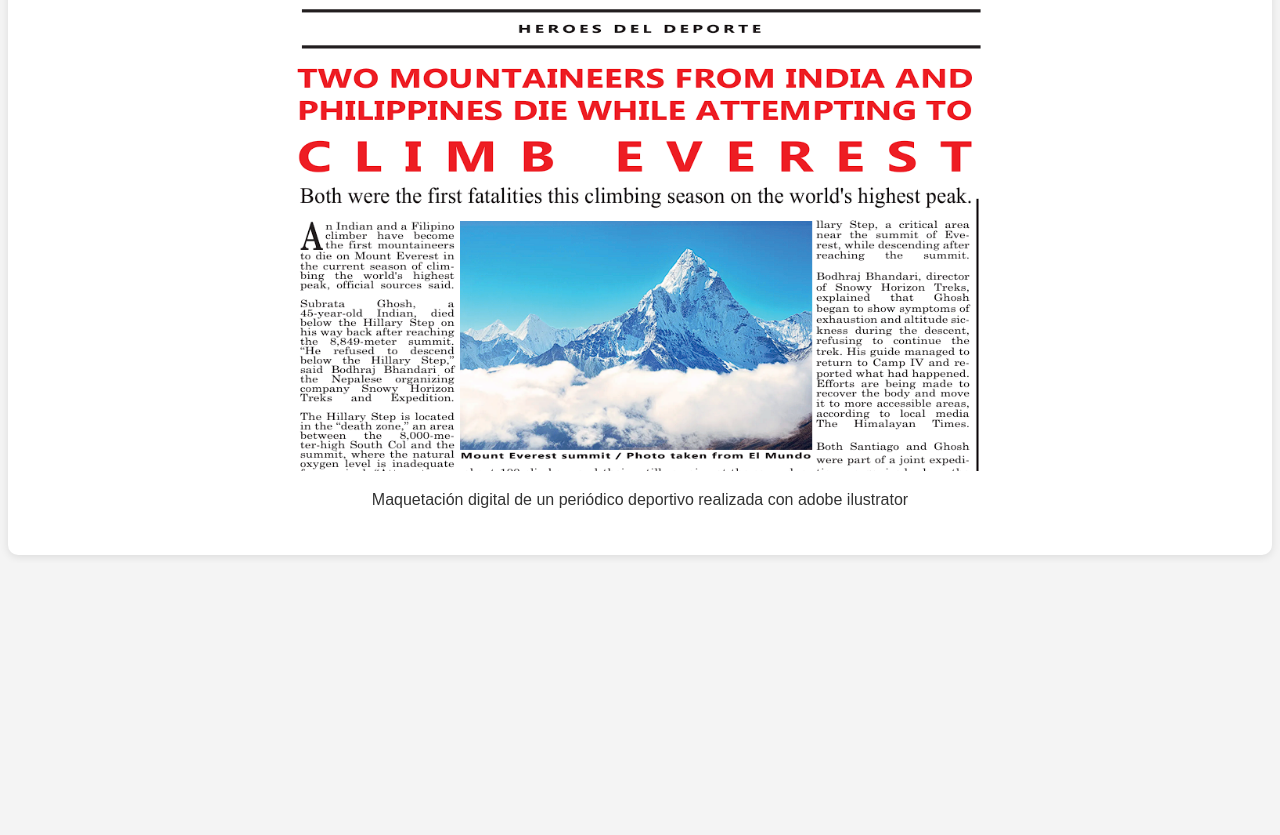
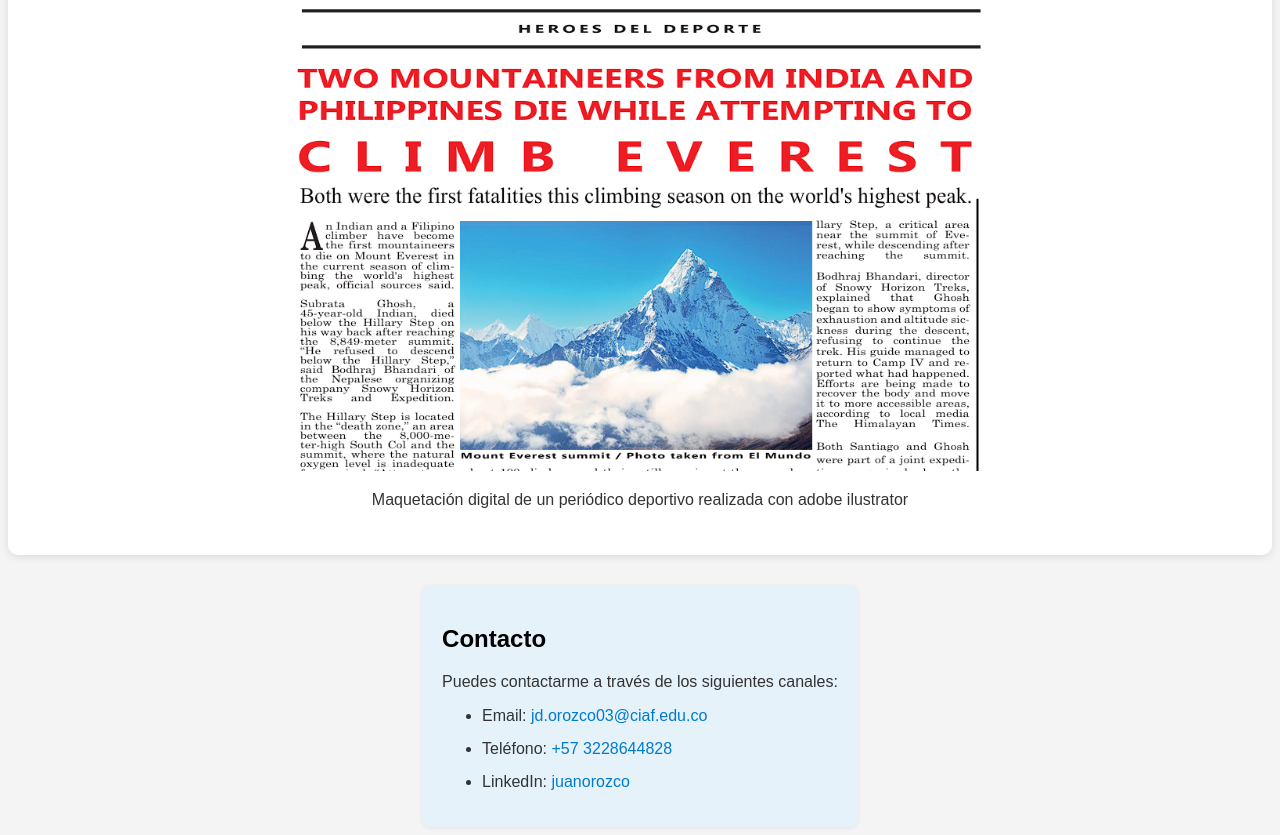
Before and after one commit to Juancho7790/mi-portafolio, a plain HTML site: page index.html in a window 1280 px wide. Shown: the part 739-1574 px from the top of the page. Before the commit the page ends 1302 px from the top, so only its background shows below. Drawn offline with Linux system fonts and the light colour scheme.

Commit message:
Se agrega el cajon de contacto

```diff
--- a/index.html
+++ b/index.html
@@ -18,5 +18,14 @@
         <img src="public/img/periodico.png" alt="Proyectos destacados" width="800">
         <p>Maquetación digital de un periódico deportivo realizada con adobe ilustrator</p>
     </div>
+        <div class="contacto">
+            <h2>Contacto</h2>
+            <p>Puedes contactarme a través de los siguientes canales:</p>
+            <ul>
+                <li>Email: <a href="jd.orozco03@ciaf.edu.co">jd.orozco03@ciaf.edu.co</a></li>
+                <li>Teléfono: <a href="tel:+573001234567">+57 3228644828</a></li>
+                <li>LinkedIn: <a href="https://www.linkedin.com/in/juanorozco">juanorozco</a></li>
+            </ul>
+        </div>
 </body>
 </html>
--- a/public/estilos.css
+++ b/public/estilos.css
@@ -17,3 +17,26 @@ body {
 h1 {
     color: #007acc;
 }
+.contacto {
+    margin-top: 30px;
+    padding: 20px;
+    background: #e6f2fa;
+    border-radius: 8px;
+    box-shadow: 0 1px 4px rgba(0,0,0,0.07);
+    display: inline-block;
+    text-align: left;
+    max-width: 400px;
+}
+
+.contacto h2 {
+    color: black;
+}
+
+.contacto li {
+    margin-bottom: 15px;
+}
+
+.contacto a {
+    color: #007acc;
+    text-decoration: none;
+}
```
